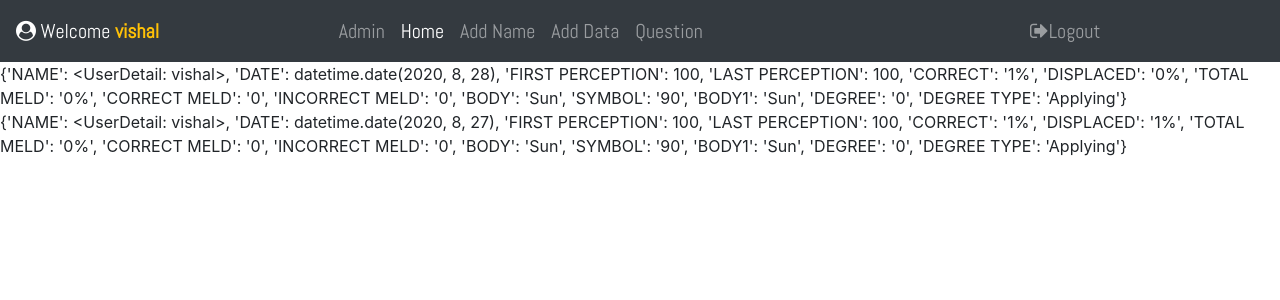
After one commit to vsgrg/SolarFire, a Django app: page /question/ in a window 1280 px wide. The commit adds this page. Shown: the top 300 px of the page. Run offline with Django 3.2, Linux system fonts and the light colour scheme; a user stored in the database is signed in; data comes from the database, SQL or seed files in the repository; both versions use the stored data as it was after the commit; some libraries are stand-ins or nearby versions.

Commit message:
table modification

```diff
--- a/collectdata/templates/collectdata/form.html
+++ b/collectdata/templates/collectdata/form.html
@@ -984,7 +984,7 @@
                                     </select></td>`
 
                             table+=`<td><select class="browser-default custom-select" name="trinesymbol">
-                                    <option value="180">120</option>
+                                    <option value="120">120</option>
                                     </select></td>`
 
                             table+=`<td><select class="browser-default custom-select" id="tri" name="trinebody1">
--- a/collectdata/templates/collectdata/nav.html
+++ b/collectdata/templates/collectdata/nav.html
@@ -47,6 +47,9 @@
                 <li class="nav-item">
                     <a class="nav-link" href="{% url 'add_form'  %}">Add Data</a>
                 </li>
+                <li class="nav-item">
+                    <a class="nav-link" href="{% url 'question'  %}">Question</a>
+                </li>
             </ul>
             <ul class="navbar-nav mx-auto">
                 <li class="nav-item">
--- /dev/null
+++ b/collectdata/templates/collectdata/questions.html
@@ -0,0 +1,40 @@
+{% extends "collectdata/nav.html" %}
+{% block body_block %}
+{% for i in data %}
+    {{i}}<br>
+{% endfor %}
+
+<!-- <div class = "container">
+    <div class='row'>
+        <div class="col-md-4">
+            <table class="table table-borderless">
+                <tr>
+                    <td>NAME</td>
+                </tr>
+                {% for i in name%}
+                <tr>
+                    <td>{{i}}</td>
+                </tr>
+                {%endfor%}<br>
+            </table>
+        </div>
+        <div class="col-md-4">
+            <table class="table table-borderless">
+                <tr>
+                    <td>DATE</td>
+                </tr>
+                {% for i in date%}
+                <tr>
+                    <td>{{i}}</td>
+                </tr>
+                {%endfor%}<td>
+            </table>
+        </div>
+    </div>
+    <p>{{body}}</p><br>
+    <p>{{symbol}}</p><br>
+    <p>{{body1}}</p><br>
+    <p>{{degree}}</p><br>
+    <p>{{degree_type}}</p>
+</div> -->
+{% endblock %}
--- a/collectdata/urls.py
+++ b/collectdata/urls.py
@@ -8,6 +8,7 @@ urlpatterns = [
     path('login/', views.login_request, name="login"),
     path("details/", views.Details, name="details"),
     path('add_form/',views.add_form,name='add_form'),
+    path('question/',views.Question,name='question'),
     path("logout/", views.logout_request, name="logout"),
 
 ]
--- a/collectdata/views.py
+++ b/collectdata/views.py
@@ -33,6 +33,38 @@ def home(request):
     return render(request,'collectdata/home.html',{'cust':cust,'total_data':total_data})
 
 @login_required(login_url='login')
+def Question(request):
+    person=[]
+    all_data=[]
+    cust=UserDetail.objects.all()
+    for name in cust:
+        basic_datas = Basicdata.objects.filter(name=name,giantsquare="YES")
+        for bas in basic_datas:
+            multiple_squares = MultipleSquare.objects.filter(name=name,date=bas.date)
+            for ms in multiple_squares:
+                dict={
+                    'NAME':bas.name,
+                    'DATE':bas.date,
+                    'FIRST PERCEPTION':bas.first_perception,
+                    'LAST PERCEPTION':bas.last_perception,
+                    'CORRECT':bas.correct,
+                    'DISPLACED':bas.displaced,
+                    'TOTAL MELD':bas.total_meld,
+                    'CORRECT MELD':bas.correct_meld,
+                    'INCORRECT MELD':bas.incorect_meld,
+                    'BODY':ms.body,
+                    'SYMBOL':ms.symbol,
+                    'BODY1':ms.body1,
+                    'DEGREE':ms.degree,
+                    'DEGREE TYPE':ms.degree_type,
+                    }
+            all_data.append(dict)
+            print(all_data)
+    # context={'body':all_data,'symbol':all_data1,'body1':all_data2,'degree':all_data3,'degree_type':all_data4,'name':person,'date':dates}
+    context={'data':all_data}
+    return render(request,'collectdata/questions.html',context)
+
+@login_required(login_url='login')
 def Details(request):
     if request.method == 'POST':
         post=UserDetail()
@@ -60,7 +92,7 @@ def add_form(request):
         moon =('moonsym') and ('moonbody') and ('moondegree') and ('moondegreetype')
         bracket=("bracket") and ("bracketbody") and ("bracketdegree")
         if request.POST.get(basic) and (boo) and (boost) and (cond) and (ir) and (gas) and (c) and (opp) and (sextile) and (trine) and (moon) and (bracketedC) and (multiple):
-            name= region=request.POST['name']
+            name=request.POST['name']
             post=Basicdata()
             post.name= UserDetail.objects.get(pk=name)
             post.date= request.POST.get('date')
@@ -92,6 +124,7 @@ def add_form(request):
             for i in range(bbody0_data):
                 post1=BoostAngle()
                 post1.name=UserDetail.objects.get(pk=name)
+                post1.date=post.date
                 post1.boostanglebody=banglebody[i]
                 post1.body=bbody0[i]
                 post1.degree=bdegtype0[i]
@@ -109,6 +142,7 @@ def add_form(request):
             for i in range(bbody0_data):
                 post2=BoostAngleDetail()
                 post2.name=UserDetail.objects.get(pk=name)
+                post2.date=post.date
                 post2.boostanglebody=banglebody[i]
                 post2.body=bbody0[i]
                 post2.boost_symbol=bangle0[i]
@@ -128,6 +162,7 @@ def add_form(request):
             for i in range(all_data):
                 post3=Condition()
                 post3.name=UserDetail.objects.get(pk=name)
+                post3.date=post.date
                 post3.conditionbody=condbody[i]
                 post3.first_condition=cond1[i]
                 post3.degree=deg[i]
@@ -145,6 +180,7 @@ def add_form(request):
             for i in range(ir_data):
                 post4=Irsupport()
                 post4.name=UserDetail.objects.get(pk=name)
+                post4.date=post.date
                 post4.body=irbody[i]
                 post4.degree=irdeg[i]
                 post4.sym=irsym[i]
@@ -164,6 +200,7 @@ def add_form(request):
             for i in range(gas_data):
                 post5=Gasgiant()
                 post5.name=UserDetail.objects.get(pk=name)
+                post5.date=post.date
                 post5.gas=ggas[i]
                 post5.symbol=gsymbol[i]
                 post5.body=gbody[i]
@@ -181,6 +218,7 @@ def add_form(request):
             for i in range(c90_data):
                 post6=C()
                 post6.name=UserDetail.objects.get(pk=name)
+                post6.date=post.date
                 post6.body=c90body[i]
                 post6.symbol=c90symbol[i]
                 post6.body1=c90body1[i]
@@ -197,6 +235,7 @@ def add_form(request):
             for i in range(opp_data):
                 post7=Opposition()
                 post7.name=UserDetail.objects.get(pk=name)
+                post7.date=post.date
                 post7.body1=opbody1[i]
                 post7.symbol=opdeg[i]
                 post7.body2=opbody2[i]
@@ -213,6 +252,7 @@ def add_form(request):
             for i in range(sx_data):
                 post8=Sextile()
                 post8.name=UserDetail.objects.get(pk=name)
+                post8.date=post.date
                 post8.body=sxbody[i]
                 post8.symbol=sxsymbol[i]
                 post8.body1=sxbody1[i]
@@ -228,6 +268,7 @@ def add_form(request):
             for i in range(t_data):
                 post9=Trine()
                 post9.name=UserDetail.objects.get(pk=name)
+                post9.date=post.date
                 post9.body=tbody[i]
                 post9.symbol=tsymbol[i]
                 post9.body1=tbody1[i]
@@ -244,6 +285,7 @@ def add_form(request):
             for i in range(br_data):
                 post10=BracketedC()
                 post10.name=UserDetail.objects.get(pk=name)
+                post10.date=post.date
                 post10.body=brbody[i]
                 post10.symbol=brdeg90[i]
                 post10.body1=brbody1[i]
@@ -260,6 +302,7 @@ def add_form(request):
             for i in range(mul_data):
                 post11=MultipleSquare()
                 post11.name=UserDetail.objects.get(pk=name)
+                post11.date=post.date
                 post11.body=mulbody[i]
                 post11.symbol=muldeg[i]
                 post11.body1=mulbody1[i]
@@ -275,6 +318,7 @@ def add_form(request):
             for i in range(moon_data):
                 post12=Moon()
                 post12.name=UserDetail.objects.get(pk=name)
+                post12.date=post.date
                 post12.sym= moonsym[i]
                 post12.body= moonbody[i]
                 post12.degree=moondeg[i]
@@ -288,6 +332,7 @@ def add_form(request):
             for i in range(b_data):
                 post13=Bracketed()
                 post13.name=UserDetail.objects.get(pk=name)
+                post13.date=post.date
                 post13.bracket=bracketed[i]
                 post13.body=bracket_body[i]
                 post13.degree_type=bdegree_type[i]
```
Also changed, not shown: collectdata/models.py (+29 -15 lines), solarfire/settings.py (+10 -1 lines), collectdata/migrations/0004_multiplesquare_body1.py (added), collectdata/migrations/0005_auto_20200827_0950.py (added), collectdata/migrations/0006_auto_20200827_1057.py (added), collectdata/migrations/0007_auto_20200828_0937.py (added), db.sqlite3.
